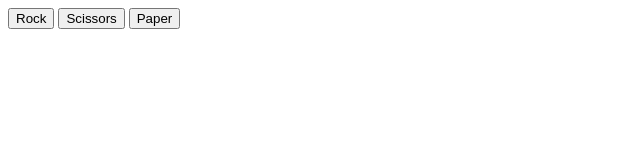
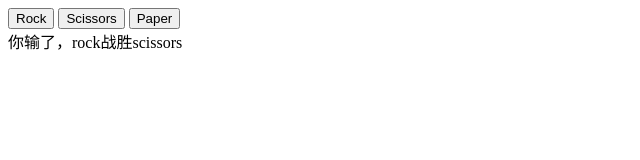
Before and after one commit to YHJgithub/Rock-Paper-Scissors, a plain HTML site: page index.html in a window 1280 px wide. Both pictures are taken after a click on the button "Scissors". Shown: the whole page, without its empty margins (0-640 px from the left). Drawn offline with Linux system fonts and the light colour scheme.

Commit message:
添加一个用于显示结果的 div，并将所有 console.logs 改为 DOM 方法。

```diff
--- a/index.html
+++ b/index.html
@@ -11,6 +11,7 @@
   <button id="rock">Rock</button>
   <button id="scissors">Scissors</button>
   <button id="paper">Paper</button>
+  <div id="result"></div>
   <script src="script.js"></script>
 </body>
 
--- a/script.js
+++ b/script.js
@@ -19,6 +19,7 @@ let computerScore = 0;
 function playRound(humanChoice, computerChoice) {
   let human = humanChoice.toLowerCase();
   let compute = computerChoice.toLowerCase();
+  let resultDiv = document.querySelector("#result");
 
   if (human === compute) {
     console.log("平局");
@@ -27,10 +28,10 @@ function playRound(humanChoice, computerChoice) {
     (human === "scissors" && compute === "paper") ||
     (human === "paper" && compute === "rock")
   ) {
-    console.log(`你赢了，${humanChoice}战胜${computerChoice}`);
+    resultDiv.textContent = `你赢了，${humanChoice}战胜${computerChoice}`;
     humanScore++;
   } else {
-    console.log(`你输了，${computerChoice}战胜${humanChoice}`);
+    resultDiv.textContent = `你输了，${computerChoice}战胜${humanChoice}`;
     computerScore++;
   }
 }
```
